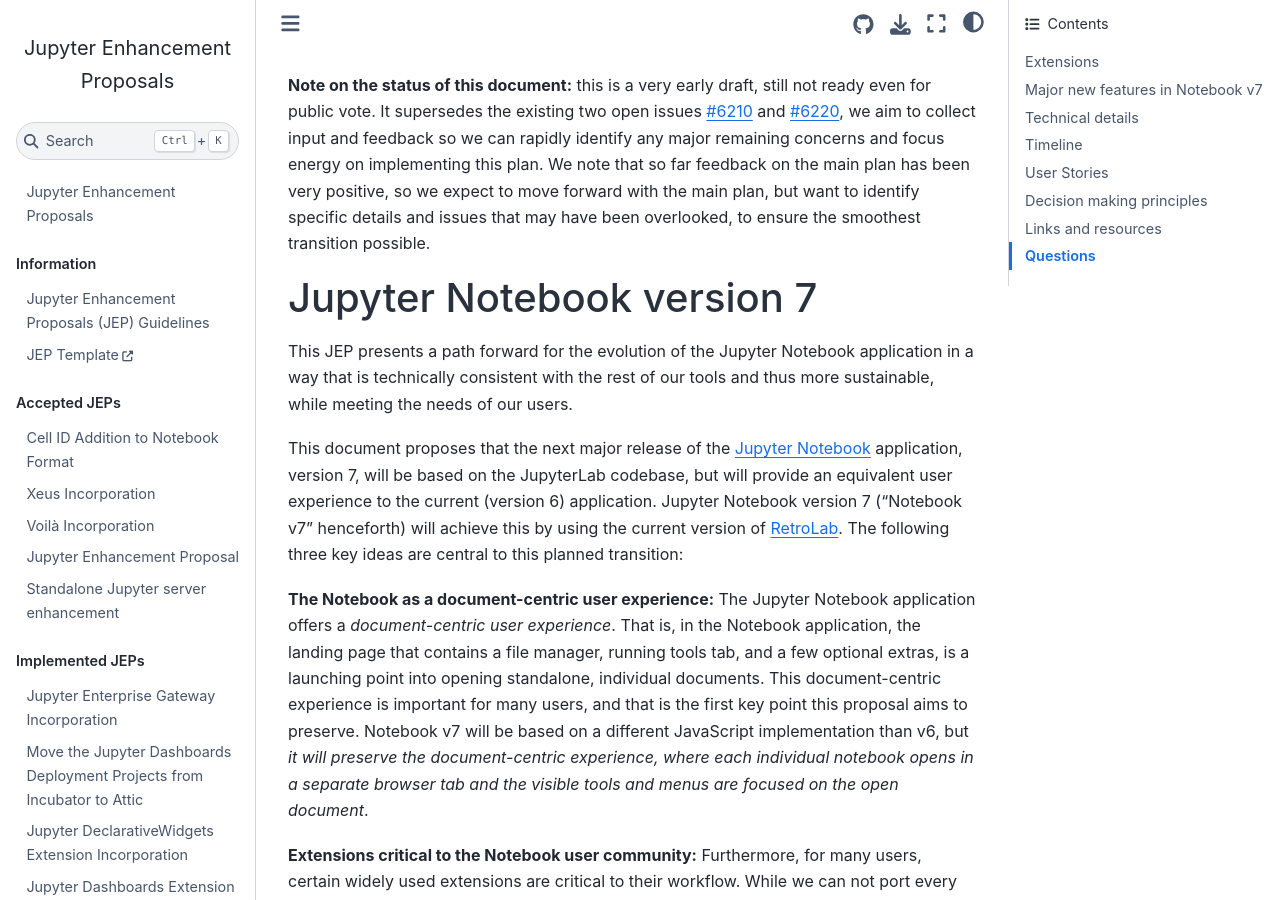
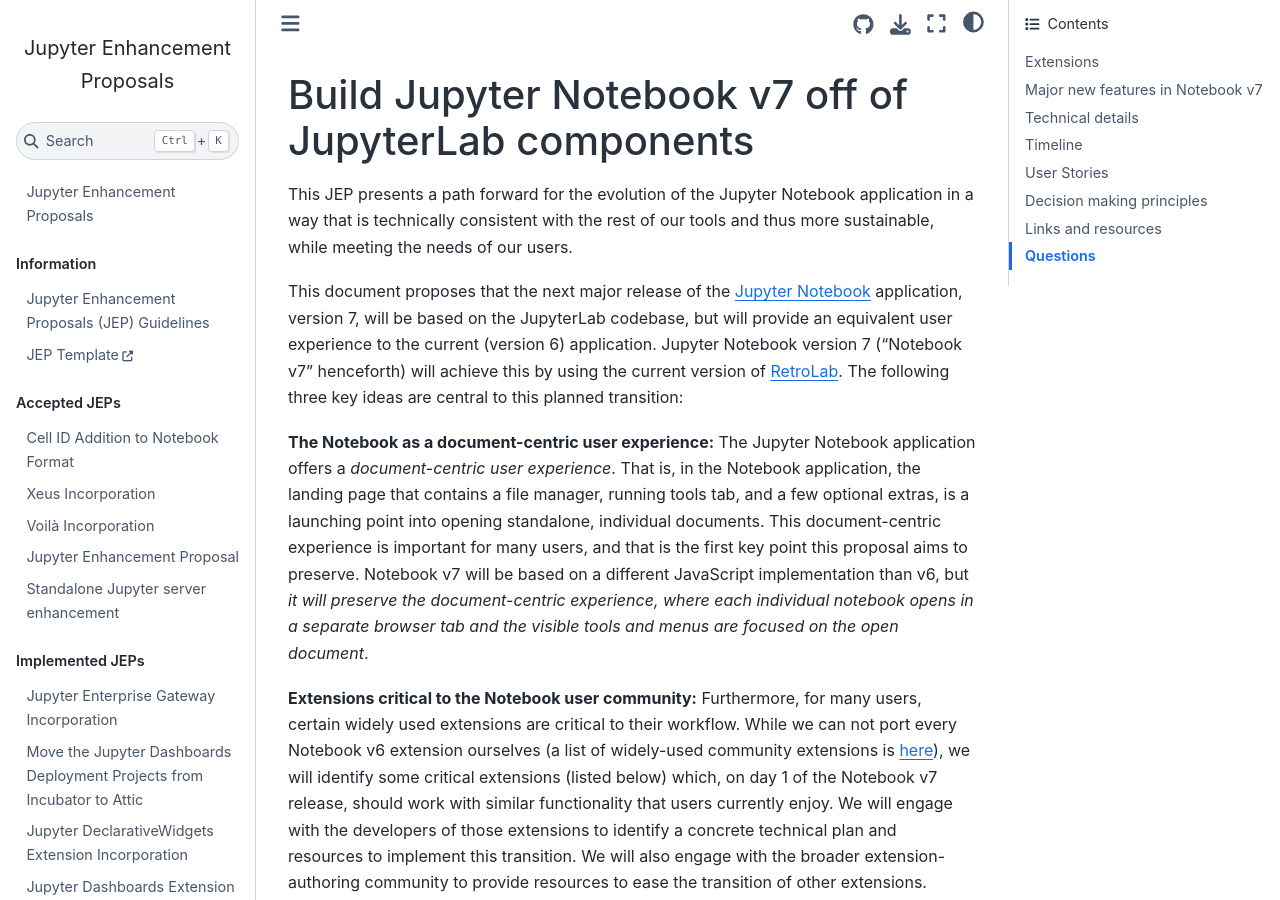
Before and after one commit to jupyter/enhancement-proposals, a Jupyter Book: the page built from NN-notebook-v7/notebook-v7.md, in a window 1280 px wide and 900 px high. Built offline with Jupyter Book 1.0.4 settings and Sphinx 7.4.7 and the Sphinx Book theme 1.1.4, drawn with Linux system fonts in a browser that asks for light colours.

Commit message:
Update NN-notebook-v7/notebook-v7.md
Co-authored-by: Chris Holdgraf <choldgraf@gmail.com>

```diff
--- a/NN-notebook-v7/notebook-v7.md
+++ b/NN-notebook-v7/notebook-v7.md
@@ -1,15 +1,12 @@
 ---
-title: Jupyter Notebook version 7
+title: Build Jupyter Notebook v7 off of JupyterLab components
 authors:  Fernando Pérez (@fperez), Sylvain Corlay (@SylvainCorlay), Afshin Darian (@afshin), Sharan Foga (@sharanf), Kevin Goldsmith (@KevinGoldsmith), Brian Granger (@ellisonbg) , Jason Grout (@jasongrout), Zach Sailer (@Zsailer), Jeremy Tuloup (@jtpio).
-issue-number: NN
-pr-number: NN
+issue-number: 79
+pr-number: 78
 date-started: 2021-11-12
 ---
 
-**Note on the status of this document:** this is a very early draft, still not ready even for public vote. It supersedes the existing two open issues [#6210](https://github.com/jupyter/notebook/issues/6210) and [#6220](https://github.com/jupyter/notebook/issues/6220), we aim to collect input and feedback so we can rapidly identify any major remaining concerns and focus energy on implementing this plan. We note that so far feedback on the main plan has been very positive, so we expect to move forward with the main plan, but want to identify specific details and issues that may have been overlooked, to ensure the smoothest transition possible.
-
-
-# Jupyter Notebook version 7
+# Build Jupyter Notebook v7 off of JupyterLab components
 
 This JEP presents a path forward for the evolution of the Jupyter Notebook application in a way that is technically consistent with the rest of our tools and thus more sustainable, while meeting the needs of our users.
 
```
